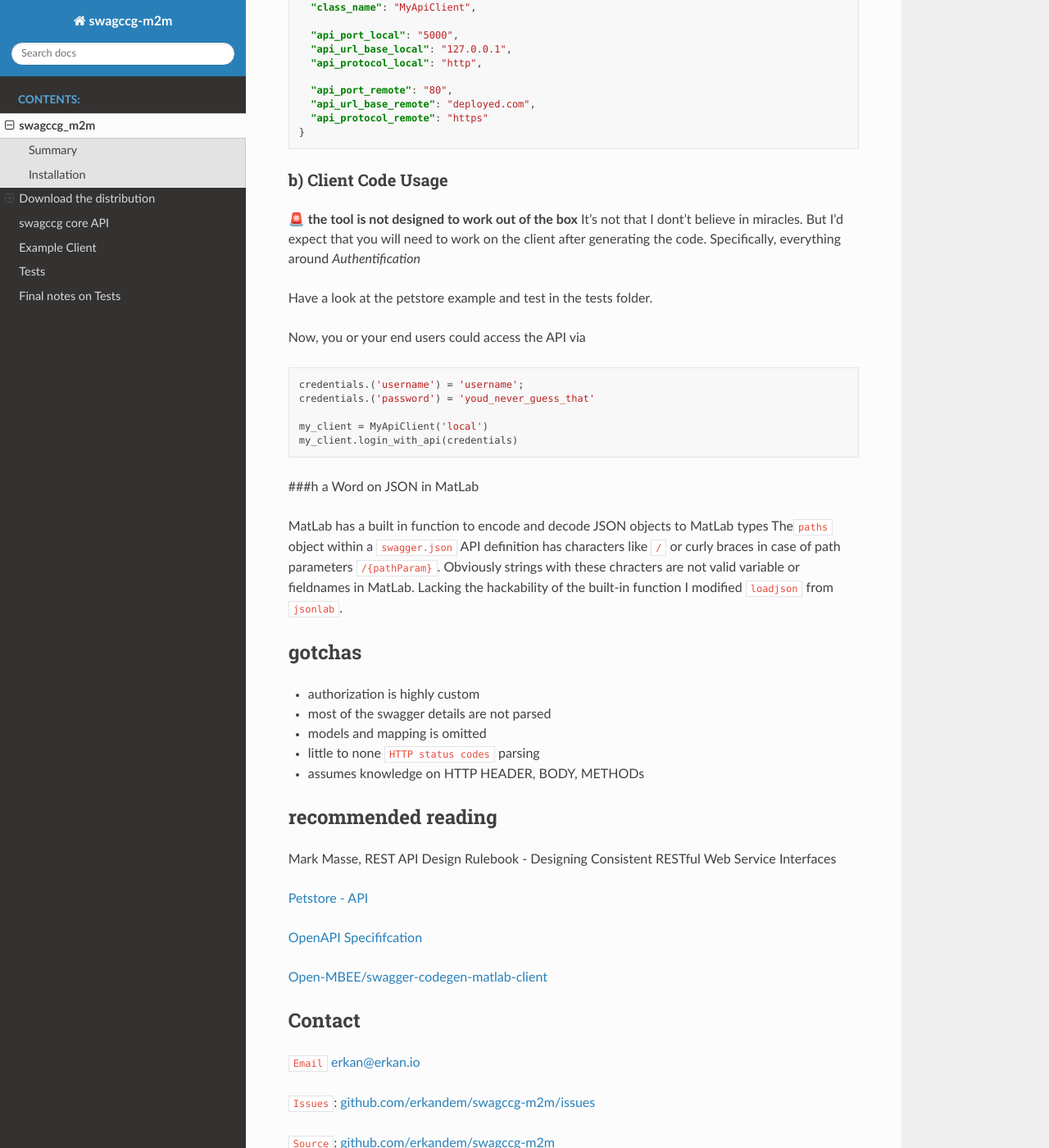
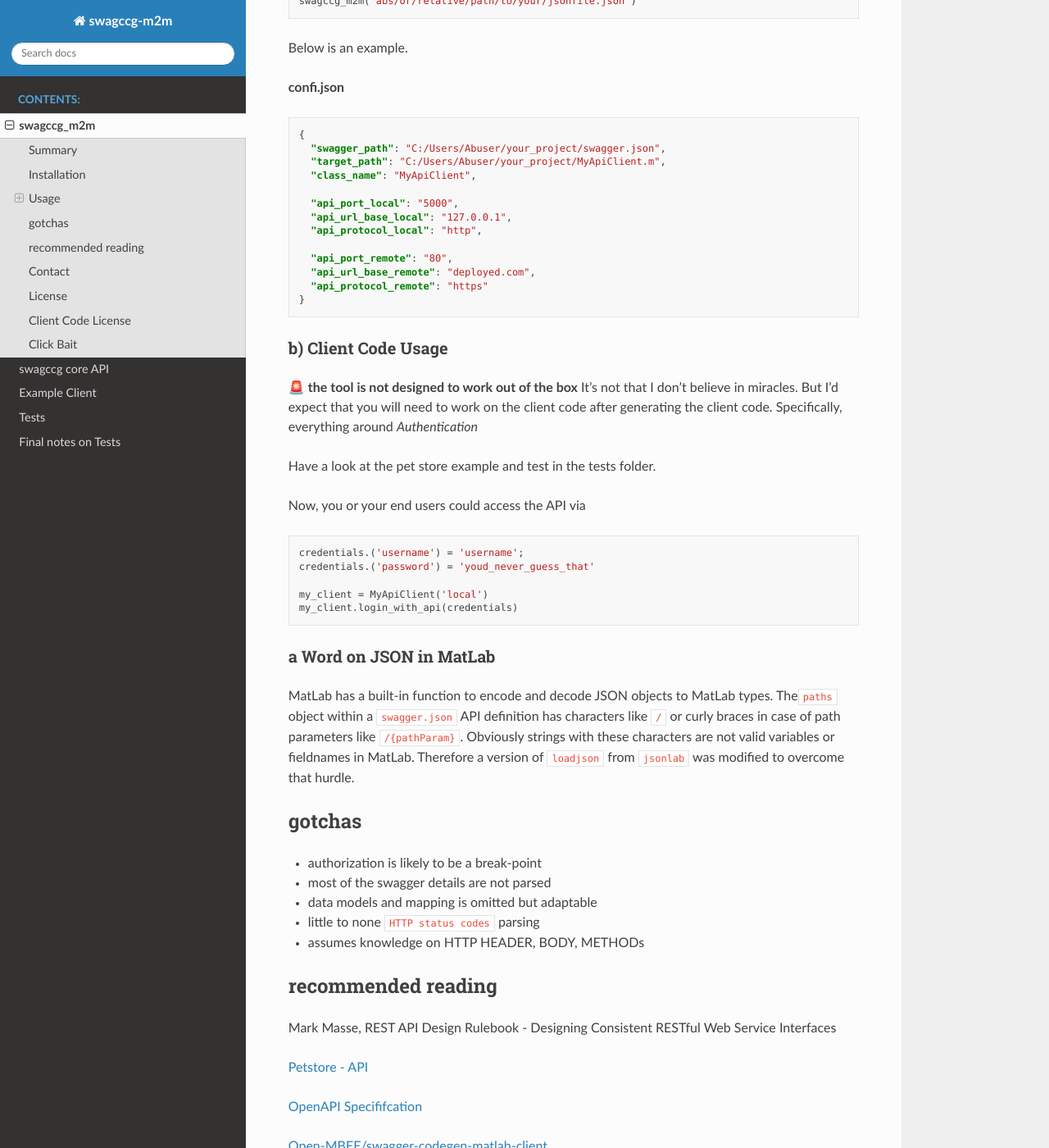
Before and after one commit to erkandem/swagccg-m2m, a Sphinx documentation site: the page built from docs/source/README.rst, in a window 1280 px wide and 1400 px high, scrolled down 1509 px. Shown: the whole window at 82% size. Built offline with Sphinx 7.4.7 and the Read the Docs theme 2.0.0, drawn with Linux system fonts in a browser that asks for light colours; some of the changed text lies outside the part shown.

````diff
--- a/docs/source/README.rst
+++ b/docs/source/README.rst
@@ -26,8 +23,16 @@ everyone.
 Installation
 ------------
 
-Download the distribution
-=========================
+1. GitHub
+
+Releases are published on GitHub and mirrored on the file-exchange. If
+you have trouble related to ``newline`` try a ``git clone``
+
+.. code:: bash
+
+   https://github.com/erkandem/swagccg-m2m/releases/latest
+
+2. MPM
 
 🚨 **not yet**
 
@@ -35,16 +40,19 @@ Download the distribution
 
    mpm install swagccg-m2m
 
-**Bro, WT! is mpm?**
-
 `Simple MATLAB package management inspired by
 pip <http://mobeets.github.io/mpm/>`__
 
-or clone it into your development folder
+3. git clone
 
 .. code:: bash
 
-   git clone https://github.com/erkandem/swagccg-m2m.git
+   git clone https://github.com/erkandem/swagccg-m2m.git swagccg-m2m
+
+The ``git clone`` way is rather for developers of this repo.
+Nonetheless, running ``swagccg_m2m_package`` after cloning will package
+a ``user version`` Currently, all dependencies are included in a .zip
+file.
 
 Usage
 -----
@@ -90,11 +98,11 @@ b) Client Code Usage
 ~~~~~~~~~~~~~~~~~~~~
 
 🚨 **the tool is not designed to work out of the box** It’s not that I
-dont’t believe in miracles. But I’d expect that you will need to work on
-the client after generating the code. Specifically, everything around
-*Authentification*
+don’t believe in miracles. But I’d expect that you will need to work on
+the client code after generating the client code. Specifically,
+everything around *Authentication*
 
-Have a look at the petstore example and test in the tests folder.
+Have a look at the pet store example and test in the tests folder.
 
 Now, you or your end users could access the API via
 
@@ -106,21 +114,23 @@ Now, you or your end users could access the API via
    my_client = MyApiClient('local')
    my_client.login_with_api(credentials)
 
-###h a Word on JSON in MatLab
+a Word on JSON in MatLab
+~~~~~~~~~~~~~~~~~~~~~~~~
 
-MatLab has a built in function to encode and decode JSON objects to
-MatLab types The\ ``paths`` object within a ``swagger.json`` API
+MatLab has a built-in function to encode and decode JSON objects to
+MatLab types. The\ ``paths`` object within a ``swagger.json`` API
 definition has characters like ``/`` or curly braces in case of path
-parameters ``/{pathParam}``. Obviously strings with these chracters are
-not valid variable or fieldnames in MatLab. Lacking the hackability of
-the built-in function I modified ``loadjson`` from ``jsonlab``.
+parameters like ``/{pathParam}``. Obviously strings with these
+characters are not valid variables or fieldnames in MatLab. Therefore a
+version of ``loadjson`` from ``jsonlab`` was modified to overcome that
+hurdle.
 
 gotchas
 -------
 
--  authorization is highly custom
+-  authorization is likely to be a break-point
 -  most of the swagger details are not parsed
--  models and mapping is omitted
+-  data models and mapping is omitted but adaptable
 -  little to none ``HTTP status codes`` parsing
 -  assumes knowledge on HTTP HEADER, BODY, METHODs
 
@@ -158,17 +168,15 @@ My part of the cake is licensed under terms of BSD. (approx: MIT +
 “Don’t use my name to advertise your code”) For details please see the
 ```license`` <LICENSE>`__ file of this project.
 
-This project is dependent on code by: -
-```urlread2 v 2012`` <https://www.mathworks.com/matlabcentral/fileexchange/35693-urlread2>`__
-- ```jsonlab  v 1.5`` <https://github.com/fangq/jsonlab>`__
+This project is dependent on code by: - `urlread2
+v2012 <https://www.mathworks.com/matlabcentral/fileexchange/35693-urlread2>`__
+
+-  `jsonlab v1.5 <https://github.com/fangq/jsonlab>`__
 
 Client Code License
 -------------------
 
 Show some love and leave a project link.
-
-and a modified version ``loadjson`` as well as the license files of
-other projects within the source code.
 
 Click Bait
 ----------
````
Also changed, not shown: other parts of docs/source/README.rst (+4 -5 lines), 2 other files.
